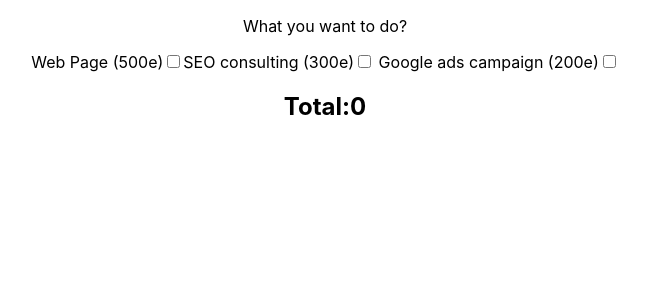
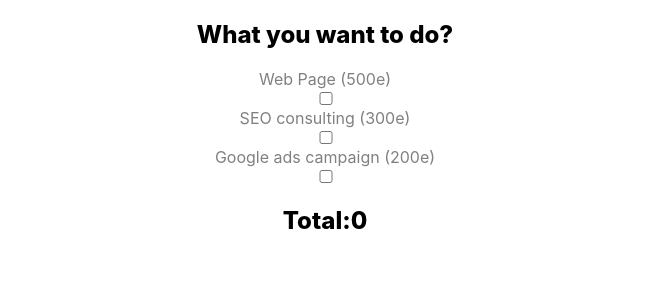
Before and after one commit to richhard6/S7.Budget, a React (Create React App) app: page / in a window 1280 px wide. Shown: the top 300 px of the page, without its empty margins (315-962 px from the left). Built offline with nearby package versions, Linux system fonts and the light colour scheme.

Commit message:
Styled-components created for everything, need to add to localStorage and create a welcome Component and forbid the counter to go down from 0

```diff
--- a/src/App.js
+++ b/src/App.js
@@ -1,4 +1,6 @@
 import './App.css'
+import { Input, Wrapper } from './components/extra/styles'
+import { Label, HeadingTwo } from './styles'
 import Panel from './components/panel/Panel'
 import { useState } from 'react'
 
@@ -50,10 +52,10 @@
   }
 
   return (
-    <div className="App">
-      <p>What you want to do?</p>
-      <label htmlFor="web">Web Page (500e)</label>
-      <input
+    <Wrapper>
+      <HeadingTwo>What you want to do?</HeadingTwo>
+      <Label htmlFor="web">Web Page (500e)</Label>
+      <Input
         type="checkbox"
         name="web"
         onChange={(e) => addToTotal(500, e, 'web')}
@@ -62,21 +64,21 @@
       {isClicked.web && (
         <Panel setTotalPrice={setTotalPrice} isClicked={isClicked.web} />
       )}
-      <label htmlFor="seo">SEO consulting (300e)</label>
-      <input
+      <Label htmlFor="seo">SEO consulting (300e)</Label>
+      <Input
         type="checkbox"
         name="seo"
         onChange={(e) => addToTotal(300, e, 'seo')}
       />
-      <label htmlFor="ads"> Google ads campaign (200e)</label>
-      <input
+      <Label htmlFor="ads"> Google ads campaign (200e)</Label>
+      <Input
         type="checkbox"
         name="ads"
         onChange={(e) => addToTotal(200, e, 'ads')}
       />
 
-      <h2>Total:{totalPrice} </h2>
-    </div>
+      <HeadingTwo>Total:{totalPrice} </HeadingTwo>
+    </Wrapper>
   )
 }
 
--- /dev/null
+++ b/src/styles.js
@@ -0,0 +1,9 @@
+import styled from 'styled-components'
+
+export const HeadingTwo = styled.h2`
+  font-weight: 800;
+`
+
+export const Label = styled.label`
+  color: gray;
+`
```
